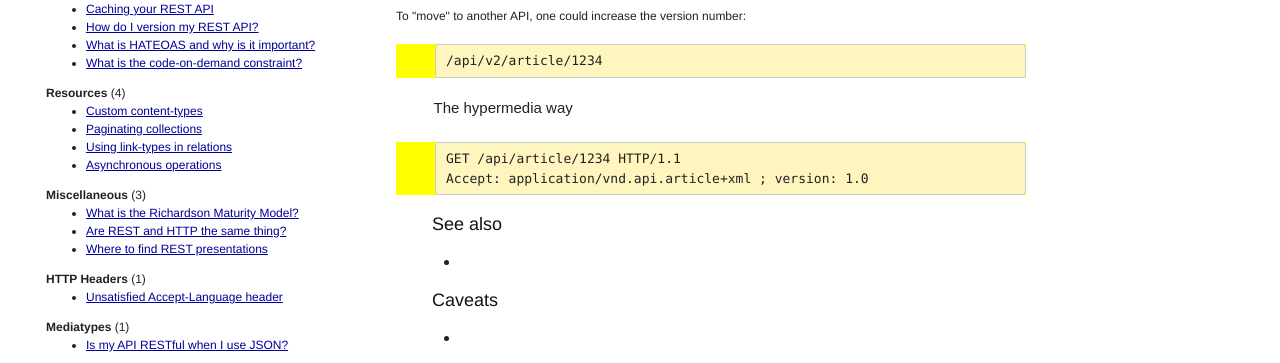
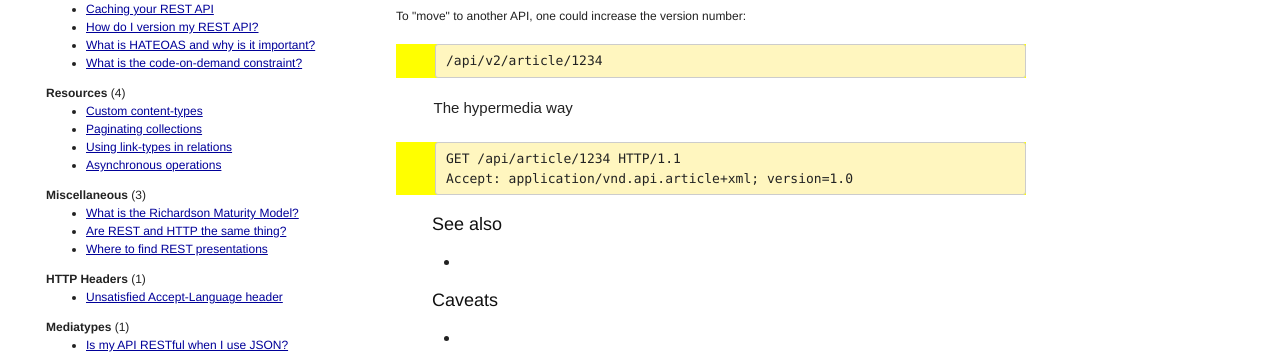
Before and after one commit to restcookbook/restcookbook, a Jekyll site: the page built from _posts/2012-12-17-versioning.html, in a window 1280 px wide. Shown: the part 336-699 px from the top of the page. Built offline with Jekyll 4.4.1, drawn with Linux system fonts in a browser that asks for light colours.

Commit message:
fix typo

```diff
--- a/_posts/2012-12-17-versioning.html
+++ b/_posts/2012-12-17-versioning.html
@@ -28,7 +28,7 @@ To "move" to another API, one could increase the version number:
 
 {% highlight xml %}
 GET /api/article/1234 HTTP/1.1
-Accept: application/vnd.api.article+xml ; version: 1.0
+Accept: application/vnd.api.article+xml; version=1.0
 {% endhighlight %}
 
 
```
